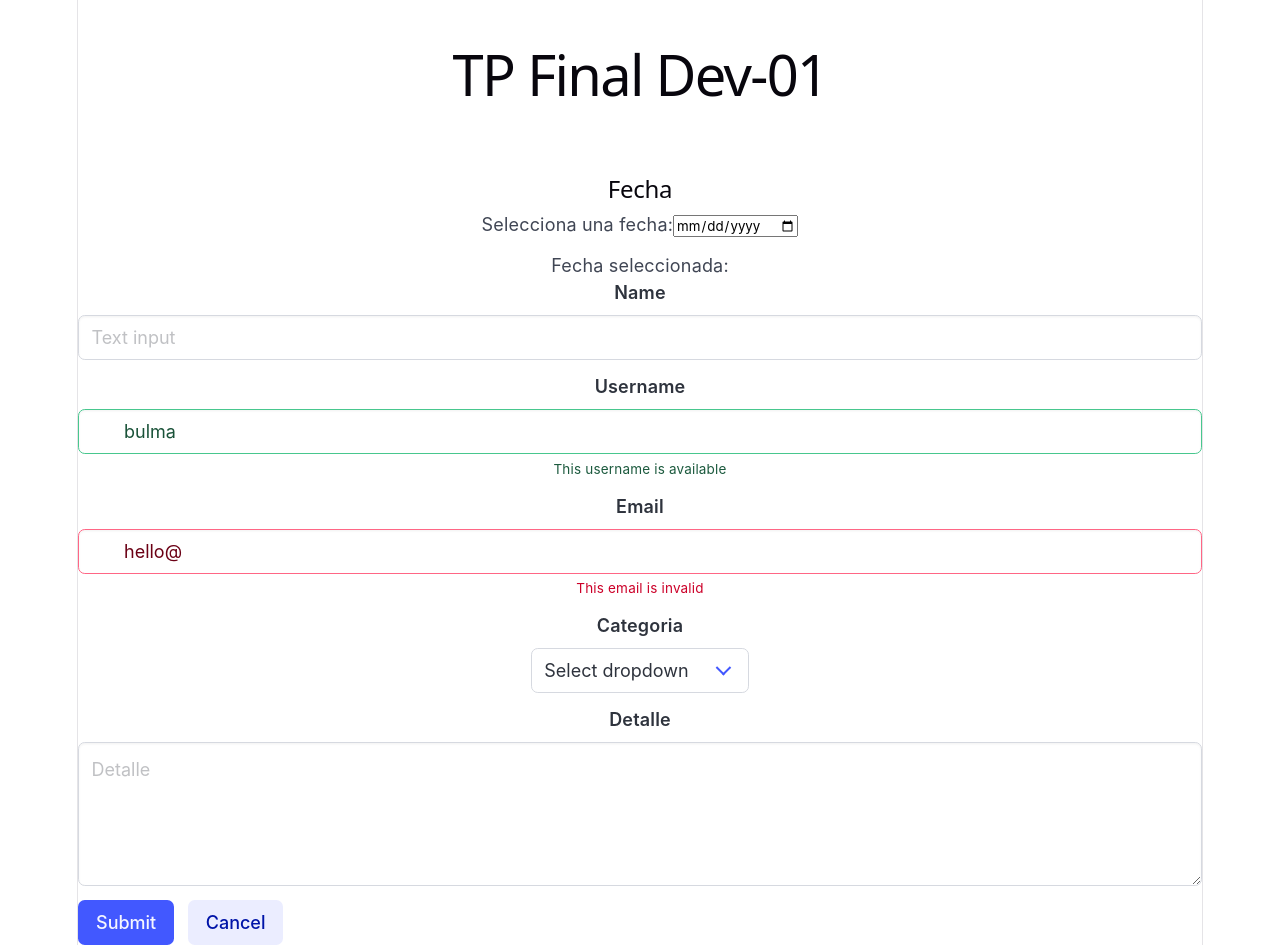
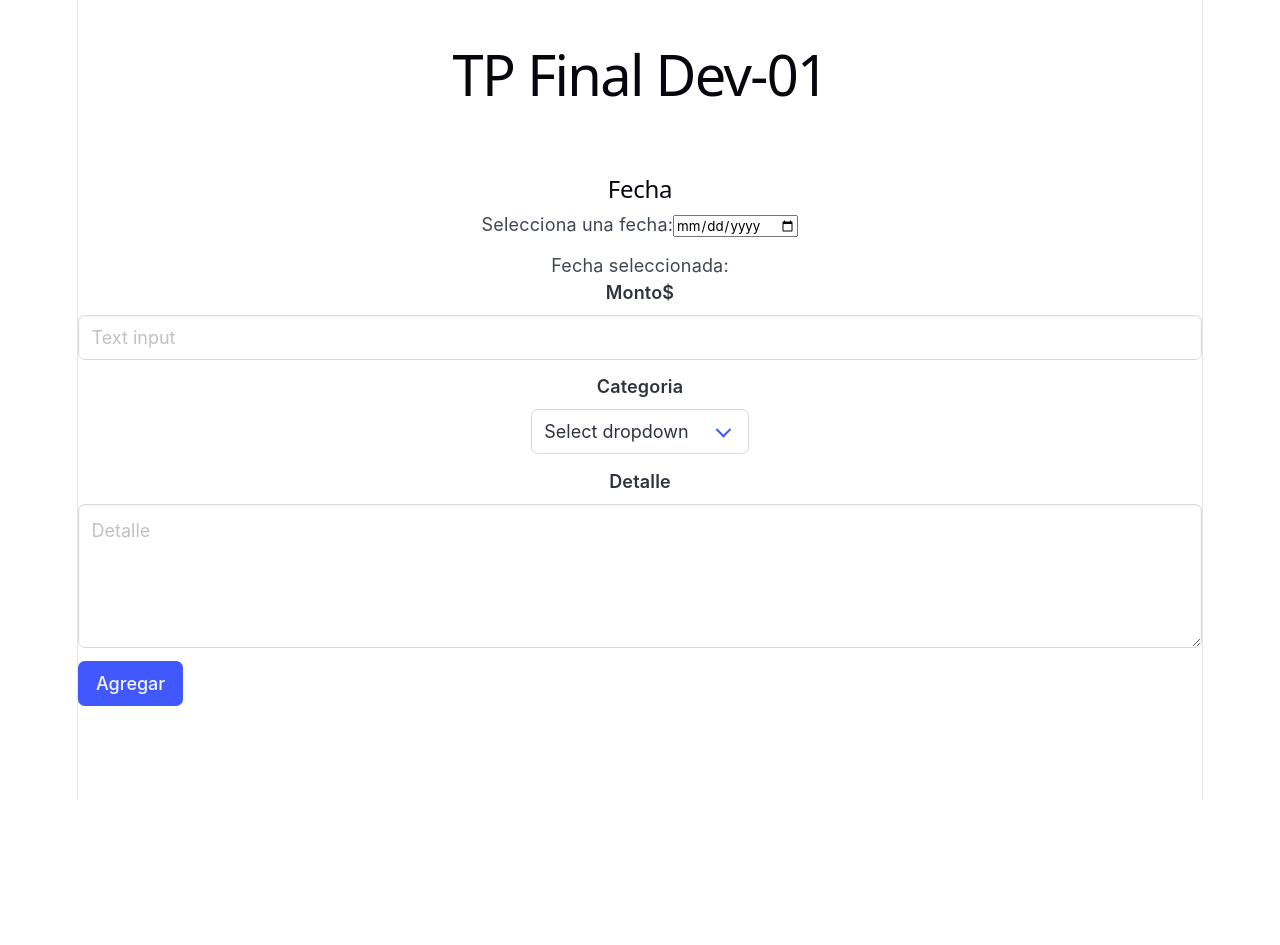
Before and after one commit to devanacristaldo/TPFFrontEnd2026, a React (Vite) app in the folder TPFinal/: page / in a window 1280 px wide. After the commit the page ends 800 px from the top, so only its background shows below. Built offline with nearby package versions, Linux system fonts and the light colour scheme.

Commit message:
Names updated

```diff
--- a/TPFinal/index.html
+++ b/TPFinal/index.html
@@ -4,6 +4,7 @@
     <meta charset="UTF-8" />
     <link rel="icon" type="image/svg+xml" href="/favicon.svg" />
     <meta name="viewport" content="width=device-width, initial-scale=1.0" />
+
     <link
   rel="stylesheet"
   href="https://cdn.jsdelivr.net/npm/bulma@1.0.4/css/bulma.min.css"
--- a/TPFinal/src/Home.jsx
+++ b/TPFinal/src/Home.jsx
@@ -30,39 +30,12 @@ const [fecha, setFecha] = useState("");
 
 
                 <div class="field">
-                        <label class="label">Name</label>
+                    <label class="label">Monto$</label>
                     <div class="control">
-                            <input class="input" type="text" placeholder="Text input"/>
+                        <input class="input" type="text" placeholder="Text input" />
                     </div>
                 </div>
 
-                    <div class="field">
-                        <label class="label">Username</label>
-                        <div class="control has-icons-left has-icons-right">
-                            <input class="input is-success" type="text" placeholder="Text input" value="bulma"/>
-                                <span class="icon is-small is-left">
-                                    <i class="fas fa-user"></i>
-                                </span>
-                                <span class="icon is-small is-right">
-                                    <i class="fas fa-check"></i>
-                                </span>
-                        </div>
-                        <p class="help is-success">This username is available</p>
-                    </div>
-
-                    <div class="field">
-                        <label class="label">Email</label>
-                        <div class="control has-icons-left has-icons-right">
-                            <input class="input is-danger" type="email" placeholder="Email input" value="hello@"/>
-                                <span class="icon is-small is-left">
-                                    <i class="fas fa-envelope"></i>
-                                </span>
-                                <span class="icon is-small is-right">
-                                    <i class="fas fa-exclamation-triangle"></i>
-                                </span>
-                        </div>
-                        <p class="help is-danger">This email is invalid</p>
-                    </div>
 
                 <div class="field">
                     <label class="label">Categoria</label>
@@ -89,10 +62,7 @@ const [fecha, setFecha] = useState("");
 
                 <div class="field is-grouped">
                     <div class="control">
-                            <button class="button is-link">Submit</button>
-                        </div>
-                        <div class="control">
-                            <button class="button is-link is-light">Cancel</button>
+                        <button class="button is-link">Agregar</button>
                     </div>
                 </div>
 
```
Lines whose indentation alone changed are shown as unchanged.
